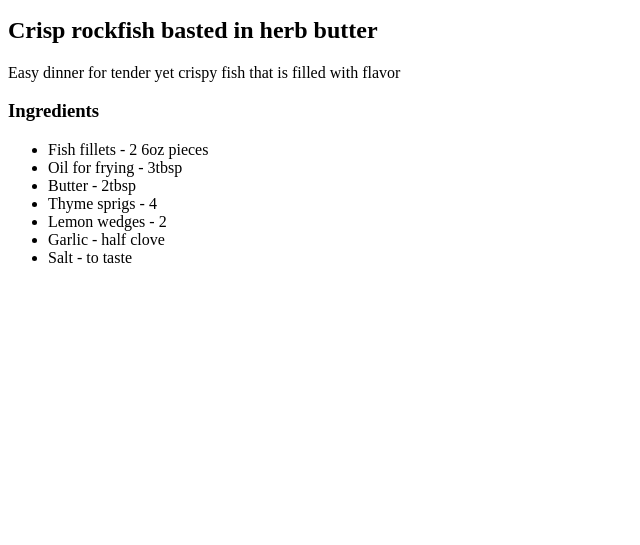
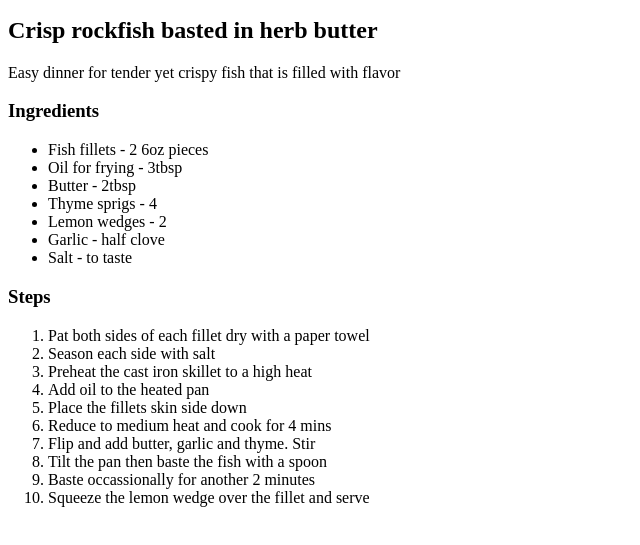
Before and after one commit to WRS-GIT8/odin-recipes, a plain HTML site: page recipes/pan-seared-rockfish.html in a window 1280 px wide. Shown: the part 101-646 px from the top of the page, without its empty margins (0-640 px from the left). Drawn offline with Linux system fonts and the light colour scheme.

Commit message:
Add list of directions

```diff
--- a/recipes/pan-seared-rockfish.html
+++ b/recipes/pan-seared-rockfish.html
@@ -19,5 +19,18 @@
         <li>Garlic - half clove</li>
         <li>Salt - to taste</li>
     </ul>
+    <h3>Steps</h3>
+    <ol>
+        <li>Pat both sides of each fillet dry with a paper towel</li>
+        <li>Season each side with salt</li>
+        <li>Preheat the cast iron skillet to a high heat</li>
+        <li>Add oil to the heated pan</li>
+        <li>Place the fillets skin side down</li>
+        <li>Reduce to medium heat and cook for 4 mins</li>
+        <li>Flip and add butter, garlic and thyme. Stir</li>
+        <li>Tilt the pan then baste the fish with a spoon</li>
+        <li>Baste occassionally for another 2 minutes</li>
+        <li>Squeeze the lemon wedge over the fillet and serve</li>
+    </ol>
 </body>
 </html>
```
